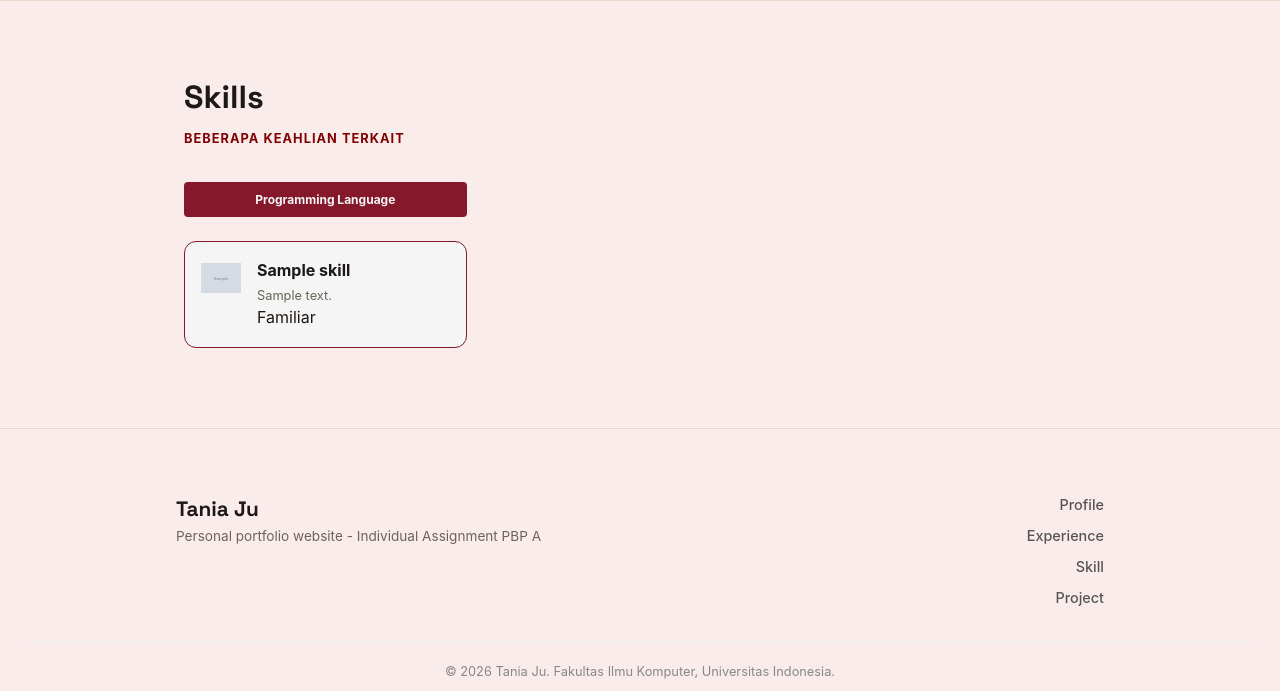
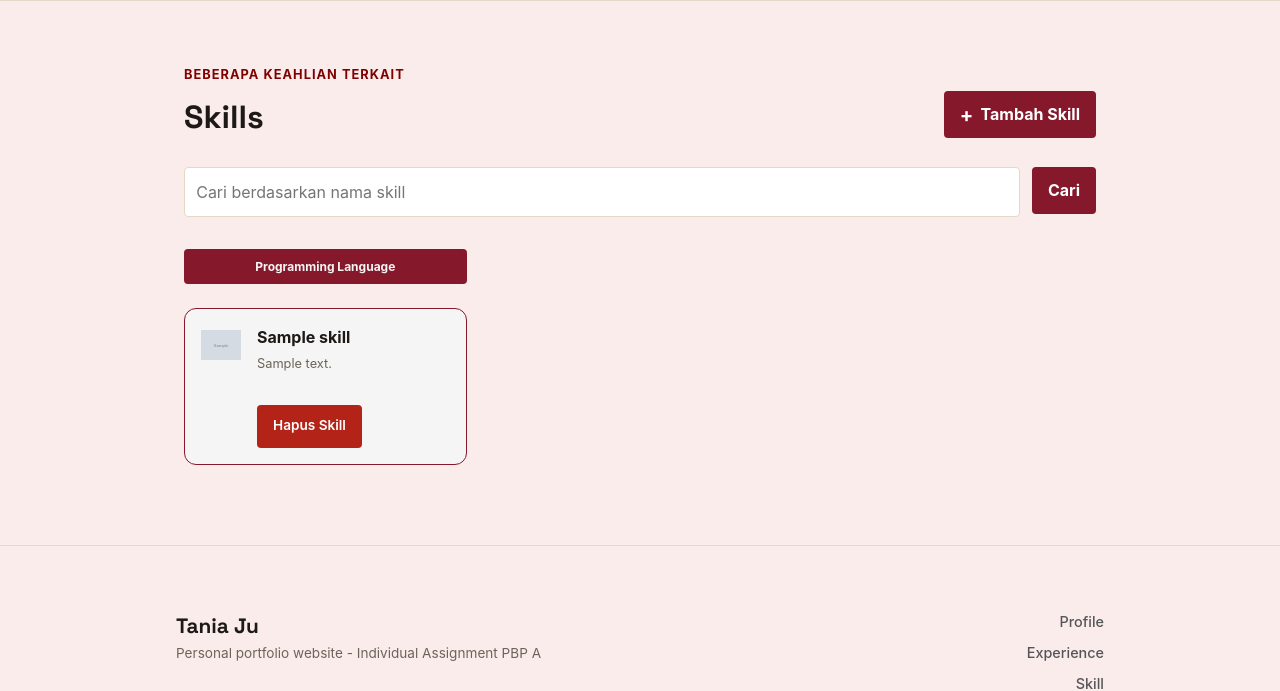
Before and after one commit to tanniajju/myportofolio, a Django app: page /skill/ in a window 1280 px wide. Shown: the part 74-765 px from the top of the page. Run offline with Django 5.2, Linux system fonts and the light colour scheme; tables that the repository leaves empty hold one stand-in row (values such as "Sample post"); grey boxes marked "Sample" are stand-in pictures.

Commit message:
feat: penerapan fitur add/delete pada skill

```diff
--- a/main/models.py
+++ b/main/models.py
@@ -1,20 +1,21 @@
 import uuid
 from django.db import models
+from django.core.validators import MinValueValidator, MaxValueValidator
 
 class Experience(models.Model):
     EXPERIENCE_CHOICES = [
         ('internship', 'Internship'),
-        ('research', 'Research'),
         ('volunteer', 'Volunteer'),
         ('part-time', 'Part-Time'),
         ('full-time', 'Full-Time'),
-        ('freelance', 'Freelance'),
+        ('organization', 'Organization'),
+        ('committee', 'Committee')
     ]
 
     id = models.UUIDField(primary_key=True, default=uuid.uuid4, editable=False)
     title = models.CharField(max_length=255)
     description = models.TextField()
-    category = models.CharField(max_length=20, choices=EXPERIENCE_CHOICES, default='full-time')
+    category = models.CharField(max_length=20, choices=EXPERIENCE_CHOICES, default='commitee')
     thumbnail = models.URLField(blank=True, null=True)
     started_at = models.DateTimeField(auto_now_add=True)
     ended_at = models.DateTimeField(blank=True, null=True)
@@ -32,18 +33,12 @@ class Skill(models.Model):
         ('tools', 'Tools & Platforms')
     ]
 
-    LEVEL_CHOICES = [
-        ('familiar', 'Familiar'),
-        ('proficient', 'Proficient'),
-        ('advanced', 'Advanced'),
-    ]
-
     id = models.UUIDField(primary_key=True, default=uuid.uuid4, editable=False)
     name = models.CharField(max_length=100)
     description = models.TextField()
     category = models.CharField(max_length=20, choices=SKILL_CHOICES, default='tools')
-    level = models.CharField(max_length=20, choices=LEVEL_CHOICES, default='proficient')
-    image_path = models.CharField(max_length=255, blank=True, null=True)
+    nilai = models.IntegerField(validators=[MinValueValidator(1), MaxValueValidator(100)], default=50)
+    skill_image_url = models.URLField(blank=True, max_length=500)
     def __str__(self):
         return self.name
 
--- a/main/urls.py
+++ b/main/urls.py
@@ -1,5 +1,5 @@
 from django.urls import path
-from main.views import show_main, show_experience, show_skill, create_project, show_project, get_projects_json, delete_project
+from main.views import show_main, show_experience, show_skill, create_project, show_project, get_projects_json, delete_project, create_skill, get_skills_json, delete_skill
 
 app_name = "main"
 
@@ -7,6 +7,9 @@ urlpatterns = [
     path("", show_main, name="show_main"),
     path("experience/", show_experience, name="show_experience"),
     path("skill/", show_skill, name="show_skill"),
+    path("skill/add/", create_skill, name="create_skill"),
+    path("api/skill/", get_skills_json, name="get_projects_json"),
+    path('delete_skill/<uuid:skill_id>/', delete_skill, name='delete_skill'),
     path("project", show_project, name="show_project"),
     path("project/add/", create_project, name="create_project"),
     path("api/project/", get_projects_json, name="get_projects_json"),
--- a/main/views.py
+++ b/main/views.py
@@ -3,7 +3,7 @@ from django.core import serializers
 from django.http import HttpResponse
 from django.shortcuts import get_object_or_404, redirect, render
 from main.models import Experience, Skill, Project
-from main.forms import ProjectForm
+from main.forms import ProjectForm, SkillForm
 
 
 def show_main(request):
@@ -42,7 +42,7 @@ def create_project(request):
         return redirect("main:show_project")
 
     context = {
-        "name": "Burhan",
+        "name": "Tania Ju",
         "form": form,
     }
     return render(request, "projects_form.html", context)
@@ -83,3 +83,54 @@ def delete_project(request, project_id):
         return redirect("main:show_project")
 
     return redirect("main:show_project")
+
+def create_skill(request):
+    form = SkillForm(request.POST or None)
+
+    if request.method == "POST" and form.is_valid():
+        form.save()
+        messages.success(request, "Skill baru berhasil ditambahkan!")
+        return redirect("main:show_skill")
+
+    context = {
+        "name": "Tania Ju",
+        "form": form,
+    }
+    return render(request, "skill_form.html", context)
+
+def show_skill(request):
+    json_response = get_skills_json(request)
+
+    skills = serializers.deserialize(
+        "json",
+        json_response.content.decode("utf-8"),
+    )
+    skills = [skill.object for skill in skills]
+    name_query = request.GET.get("name", "").strip()
+
+    context = {
+        "name": "Tania Ju",
+        "skill_list": skills,
+        "name_query": name_query,
+    }
+    return render(request, "skill.html", context)
+
+def get_skills_json(request):
+    name_query = request.GET.get("name", "").strip()
+    skills = Skill.objects.all()
+
+    if name_query:
+        skills = skills.filter(name__icontains=name_query)
+
+    skills_json = serializers.serialize("json", skills)
+    return HttpResponse(skills_json, content_type="application/json")
+
+def delete_skill(request, skill_id):
+    skill = get_object_or_404(Skill, pk=skill_id)
+
+    if request.method == "POST":
+        skill.delete()
+        messages.success(request, "Skill berhasil dihapus!")
+        return redirect("main:show_skill")
+
+    return redirect("main:show_skill")
--- /dev/null
+++ b/templates/components/skill_delete_modal.html
@@ -0,0 +1,48 @@
+<p class="experience-status">
+    <button type="button"
+            class="button button-danger"
+            popovertarget="delete-skill-{{ skill.id }}"
+            aria-label="Hapus {{ skill.name }}"
+            title="Hapus skill">
+        Hapus Skill
+    </button>
+</p>
+<div id="delete-skill-{{ skill.id }}"
+     class="project-delete-modal"
+     popover="auto"
+     role="dialog"
+     aria-modal="true"
+     aria-labelledby="delete-skill-title-{{ skill.id }}">
+
+    <button type="button"
+            class="project-delete-modal__backdrop"
+            popovertarget="delete-skill-{{ skill.id }}"
+            popovertargetaction="hide"
+            aria-label="Tutup konfirmasi hapus"></button>
+
+    <div class="project-delete-modal__content">
+        <button type="button"
+                class="project-delete-modal__close"
+                popovertarget="delete-skill-{{ skill.id }}"
+                popovertargetaction="hide"
+                aria-label="Tutup konfirmasi hapus">×</button>
+
+        <h2 id="delete-skill-title-{{ skill.id }}">Hapus Skill?</h2>
+        <p>
+            Apakah Anda yakin ingin menghapus
+            <strong>{{ skill.name }}</strong>?
+        </p>
+
+        <div class="project-delete-modal__actions">
+            <button type="button"
+                    class="button button-secondary"
+                    popovertarget="delete-skill-{{ skill.id }}"
+                    popovertargetaction="hide">Batal</button>
+
+            <form method="post" action="{% url 'main:delete_skill' skill.id %}">
+                {% csrf_token %}
+                <button type="submit" class="button button-danger">Ya, Hapus</button>
+            </form>
+        </div>
+    </div>
+</div>
--- a/templates/skill.html
+++ b/templates/skill.html
@@ -1,43 +1,71 @@
 {% extends "base.html" %}
 {% block meta %}
-    <title>Projects - {{ name }}</title>
+    <title>Skills - {{ name }}</title>
 {% endblock meta %}
 {% block content %}
     <main>
     {% load static %}
     <section class="skill-section" id="skill">
         <div class="container">
-            <h1>Skills</h1>
             <p class="section-kicker">Beberapa keahlian terkait</p>
 
+            <div class="project-header">
+                <h1>Skills</h1>
+                <a href="{% url 'main:create_skill' %}"
+                   class="button project-add-button">
+                    <span aria-hidden="true">+</span>
+                    Tambah Skill
+                </a>
+            </div>
+
+            <form method="get"
+                  action="{% url 'main:show_skill' %}"
+                  class="project-search">
+                <input type="search"
+                       name="name"
+                       value="{{ name_query }}"
+                       placeholder="Cari berdasarkan nama skill"
+                       class="project-search__input"
+                       aria-label="Cari berdasarkan nama skill">
+                <button type="submit" class="button">Cari</button>
+            </form>
+
             <div class="skill-board">
-
                 {% regroup skill_list by get_category_display as grouped_skill_list %}
 
                 {% for group in grouped_skill_list %}
                     <div class="skill-column">
                         <div class="skill-column-header">{{ group.grouper }}</div>
+
                         {% for skill in group.list %}
                             <article class="skill-card">
-                                {% if skill.image_path %}
-                                    <img src="{% static skill.image_path %}" alt="{{ skill.name }}" class="skill-icon">
+                                {% if skill.skill_image_url %}
+                                    <img src="{{ skill.skill_image_url }}" alt="{{ skill.name }}" class="skill-icon">
                                 {% endif %}
                                 <div class="skill-info">
                                     <h3 class="skill-name">{{ skill.name }}</h3>
                                     <p class="skill-desc">{{ skill.description }}</p>
                                     <span class="skill-level">{{ skill.get_level_display }}</span>
+
+                                    <div class="project-card-actions" style="margin-top: 1rem;">
+                                        <div class="project-actions">
+                                            {% include "components\skill_delete_modal.html" with skill=skill %}
+                                        </div>
+                                    </div>
                                 </div>
                             </article>
                         {% endfor %}
                     </div>
 
                 {% empty %}
-                    <p class="empty-state">Belum ada keahlian yang ditambahkan.</p>
+                    {% if name_query %}
+                        <p class="empty-state" style="width: 100%;">Tidak ada skill dengan nama tersebut.</p>
+                    {% else %}
+                        <p class="empty-state" style="width: 100%;">Belum ada keahlian yang ditambahkan.</p>
+                    {% endif %}
                 {% endfor %}
             </div>
         </div>
     </section>
     </main>
-</body>
-</html>
 {% endblock content %}
```
Also changed, not shown: main/forms.py (+52 -4 lines), templates/skill_form.html (added, +29 -0 lines), main/migrations/0004_remove_skill_image_path_remove_skill_level_and_more.py (added), main/migrations/0005_alter_experience_category.py (added).
